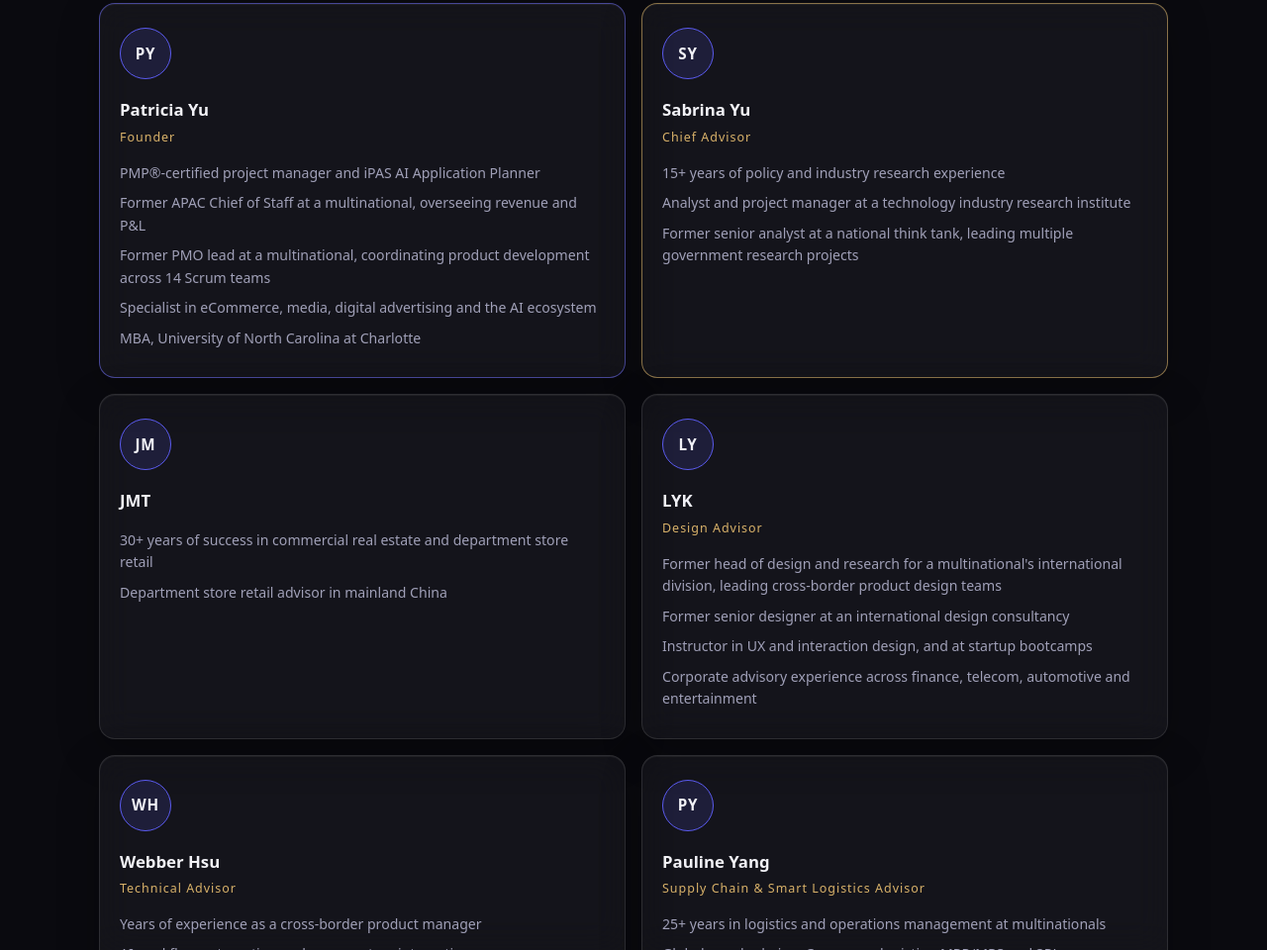
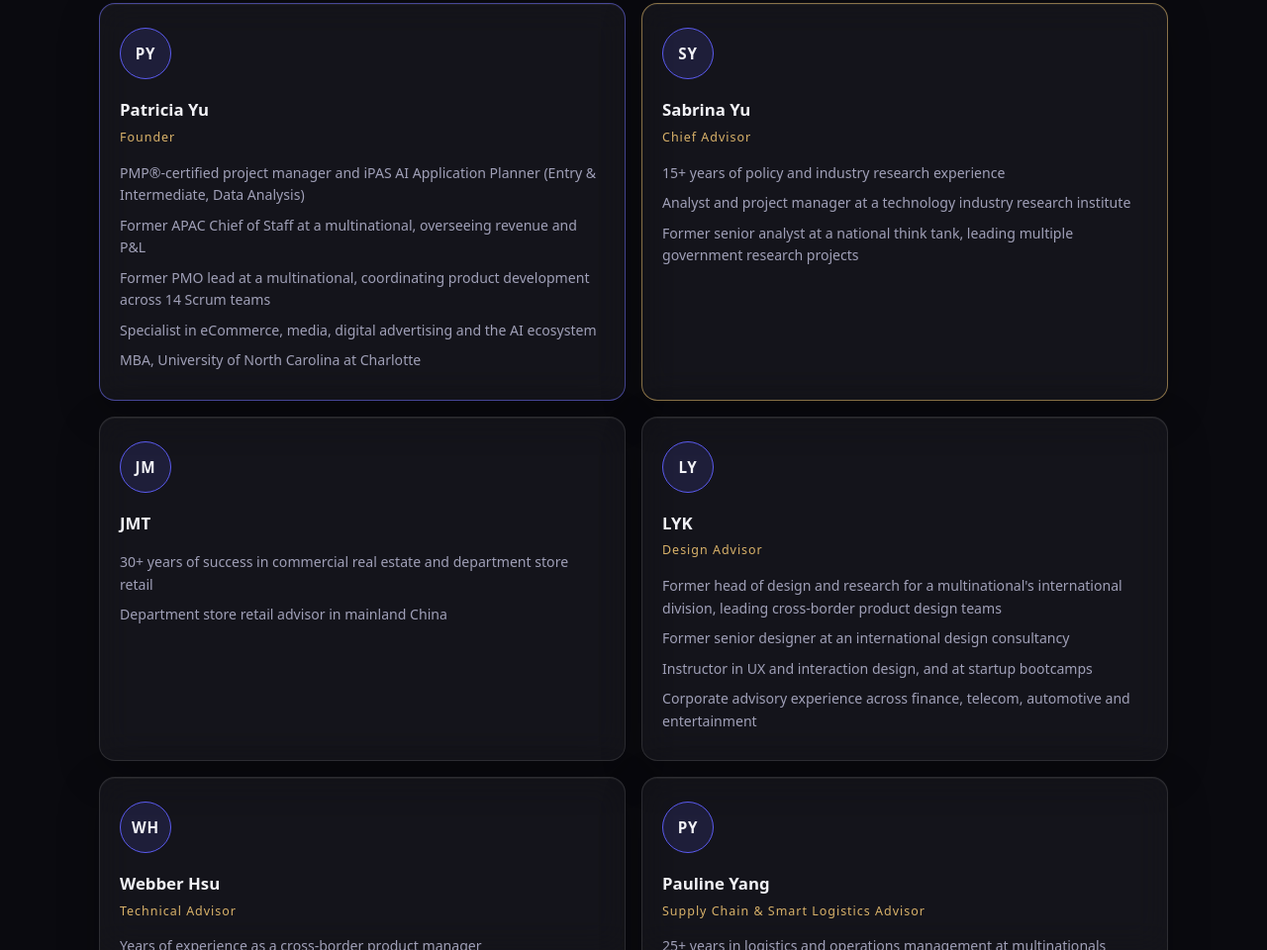
Before and after one commit to patriciayu0409/ever-intelligent, a plain HTML site: page en/index.html in a window 1280 px wide. Shown: the part 1945-2905 px from the top of the page at 99% size. Drawn offline with Linux system fonts and the light colour scheme.

Commit message:
Update founder iPAS credential (EN)

```diff
--- a/en/index.html
+++ b/en/index.html
@@ -345,7 +345,7 @@
               <span class="member__avatar" aria-hidden="true">PY</span>
               <h4>Patricia Yu <small>Founder</small></h4>
               <ul>
-                <li>PMP®-certified project manager and iPAS AI Application Planner</li>
+                <li>PMP®-certified project manager and iPAS AI Application Planner (Entry &amp; Intermediate, Data Analysis)</li>
                 <li>Former APAC Chief of Staff at a multinational, overseeing revenue and P&amp;L</li>
                 <li>Former PMO lead at a multinational, coordinating product development across 14 Scrum teams</li>
                 <li>Specialist in eCommerce, media, digital advertising and the AI ecosystem</li>
```
